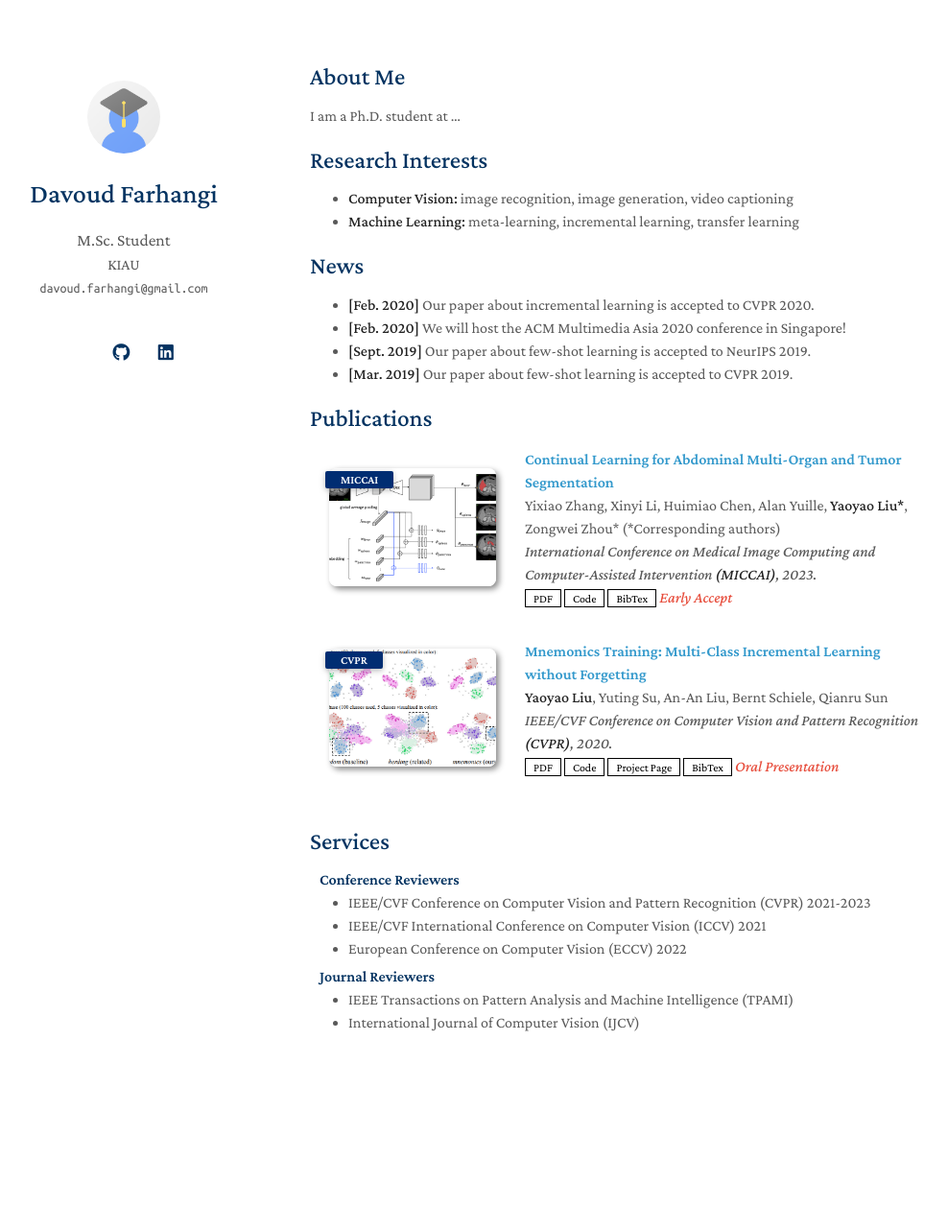
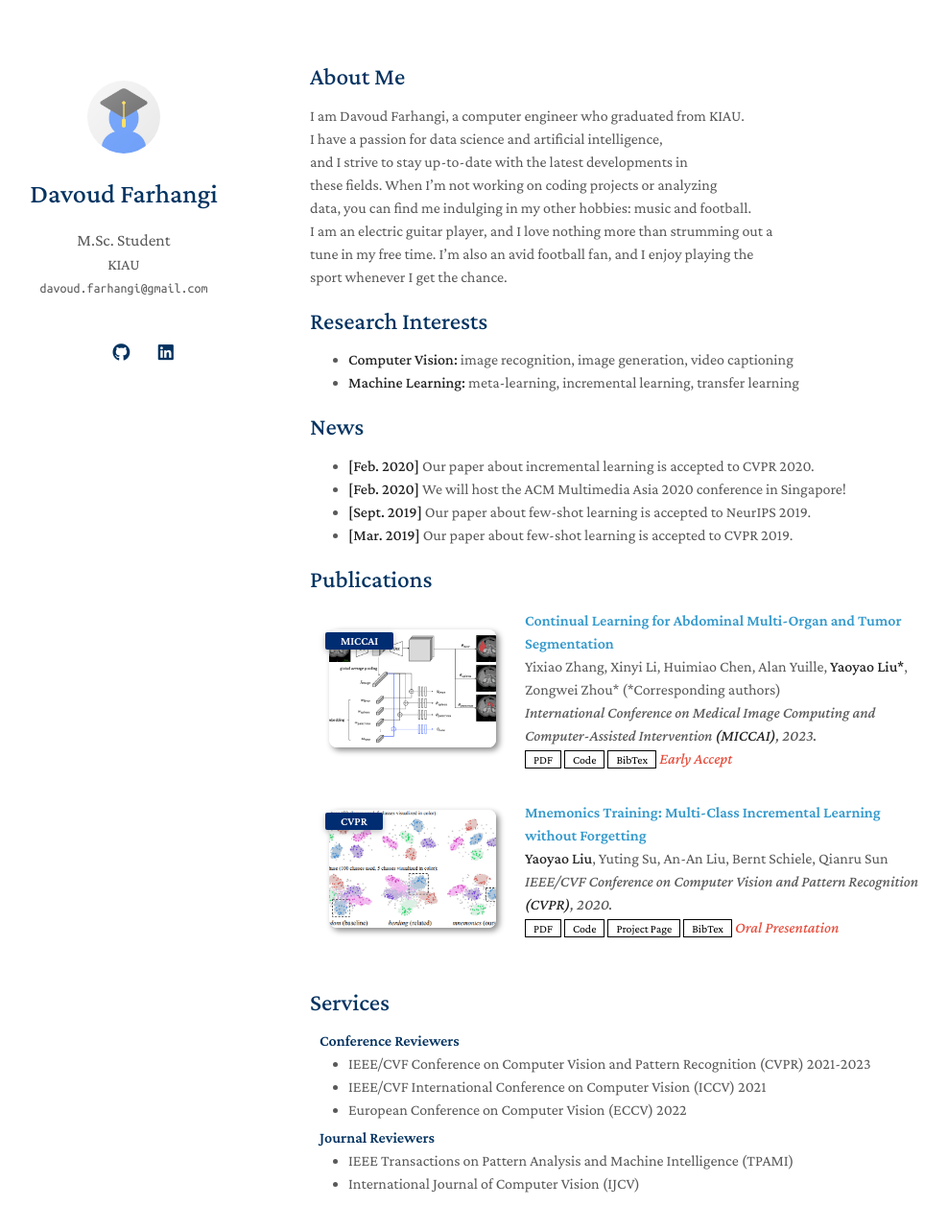
Before and after one commit to davoudfrh/davoudfrh.github.io, a Jekyll site: the page built from index.md, in a window 1280 px wide and 1340 px high. Shown: the top 1282 px of the window at 96% size, without its empty margins (147-1135 px from the left). Built offline with Jekyll 4.4.1, drawn with Linux system fonts in a browser that asks for light colours; nearby versions of some CDN libraries; a style sheet for code colours, icons or effects is not loaded; our own code applies the rules of GitHub Pages for plain Markdown files.

Commit message:
edit index.htmk file

```diff
--- a/index.md
+++ b/index.md
@@ -4,7 +4,14 @@ layout: homepage
 
 ## About Me
 
-I am a Ph.D. student at ...
+  I am Davoud Farhangi, a computer engineer who graduated from KIAU. \
+  I have a passion for data science and artificial intelligence, \
+  and I strive to stay up-to-date with the latest developments in \
+  these fields. When I'm not working on coding projects or analyzing \
+  data, you can find me indulging in my other hobbies: music and football. \
+  I am an electric guitar player, and I love nothing more than strumming out a \
+  tune in my free time. I'm also an avid football fan, and I enjoy playing the \
+  sport whenever I get the chance.
 
 ## Research Interests
 
```
